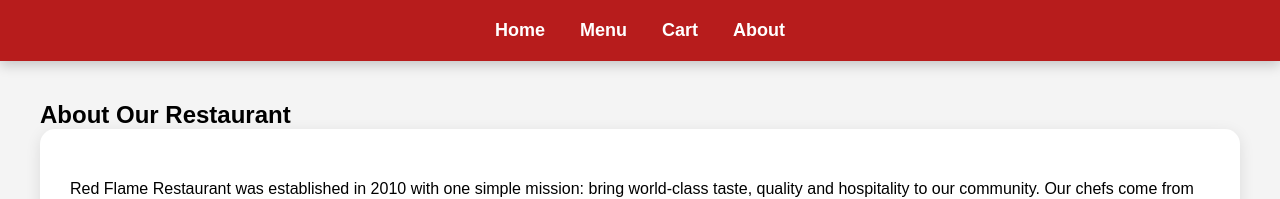
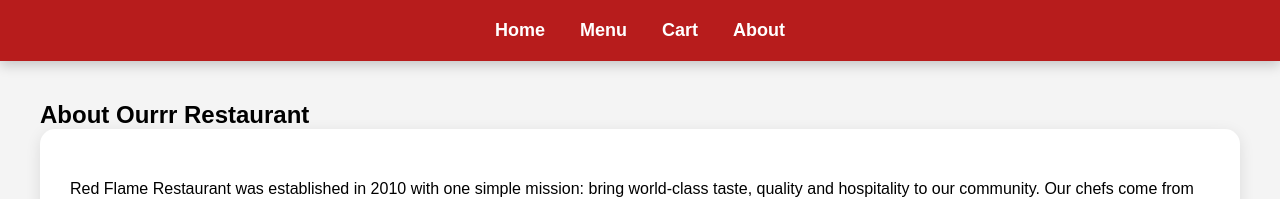
Before and after one commit to nuraddin-abdusharipov/viteapp, a React (Vite) app: page /about in a window 1280 px wide. Shown: the top 199 px of the page. Built offline with nearby package versions, Linux system fonts and the light colour scheme.

Commit message:
Uzgardi About.jsx

```diff
--- a/src/pages/About.jsx
+++ b/src/pages/About.jsx
@@ -8,7 +8,7 @@ export default function About() {
         initial={{ y: -40, opacity: 0 }}
         animate={{ y: 0, opacity: 1 }}
       >
-        About Our Restaurant
+        About Ourrr Restaurant
       </motion.h2>
 
       <motion.div
```
